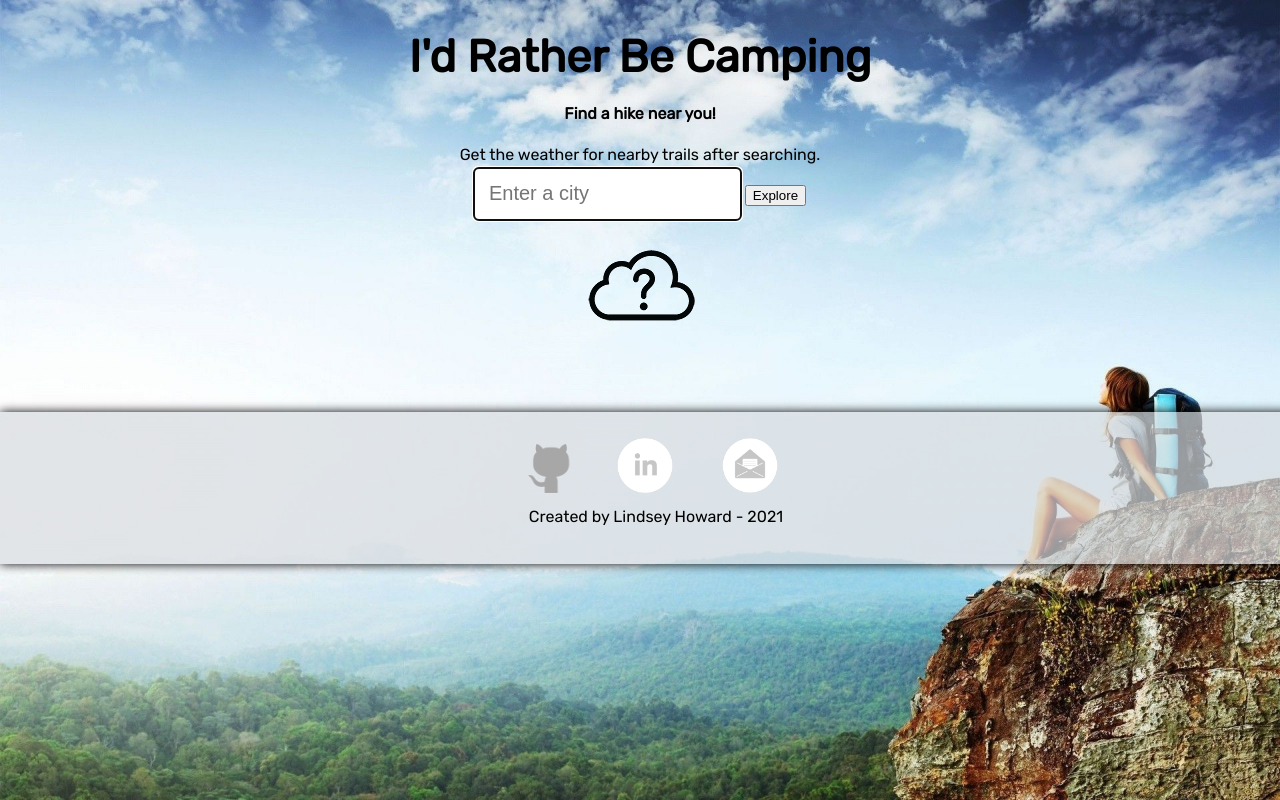
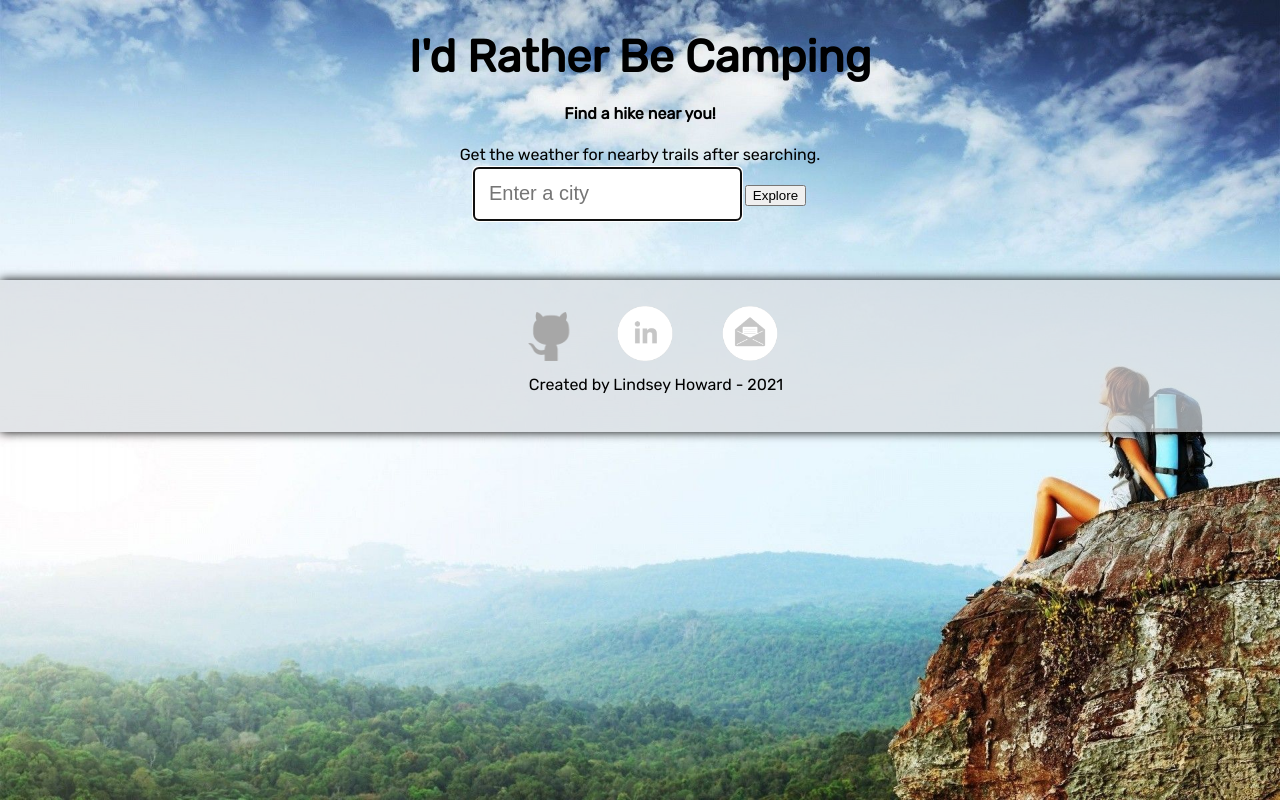
Before and after one commit to jihanku69/adventure-planner, a plain HTML site: page index.html in a window 1280 px wide. Shown: the top 800 px of the page. Drawn offline with nearby package versions, Linux system fonts and the light colour scheme; some packages are replaced by stand-ins of ours.

Commit message:
Update index.html

```diff
--- a/index.html
+++ b/index.html
@@ -23,7 +23,7 @@
     </div>
     <main>
       <div class="weather-result" id="weather-display"></div>
-      <div class="weather-icon"><img src="icons/unknown.png" /></div>
+      <div class="weather-icon"></div>
       <div class="hike-result container"></div>
     </main>
     <footer>
```
